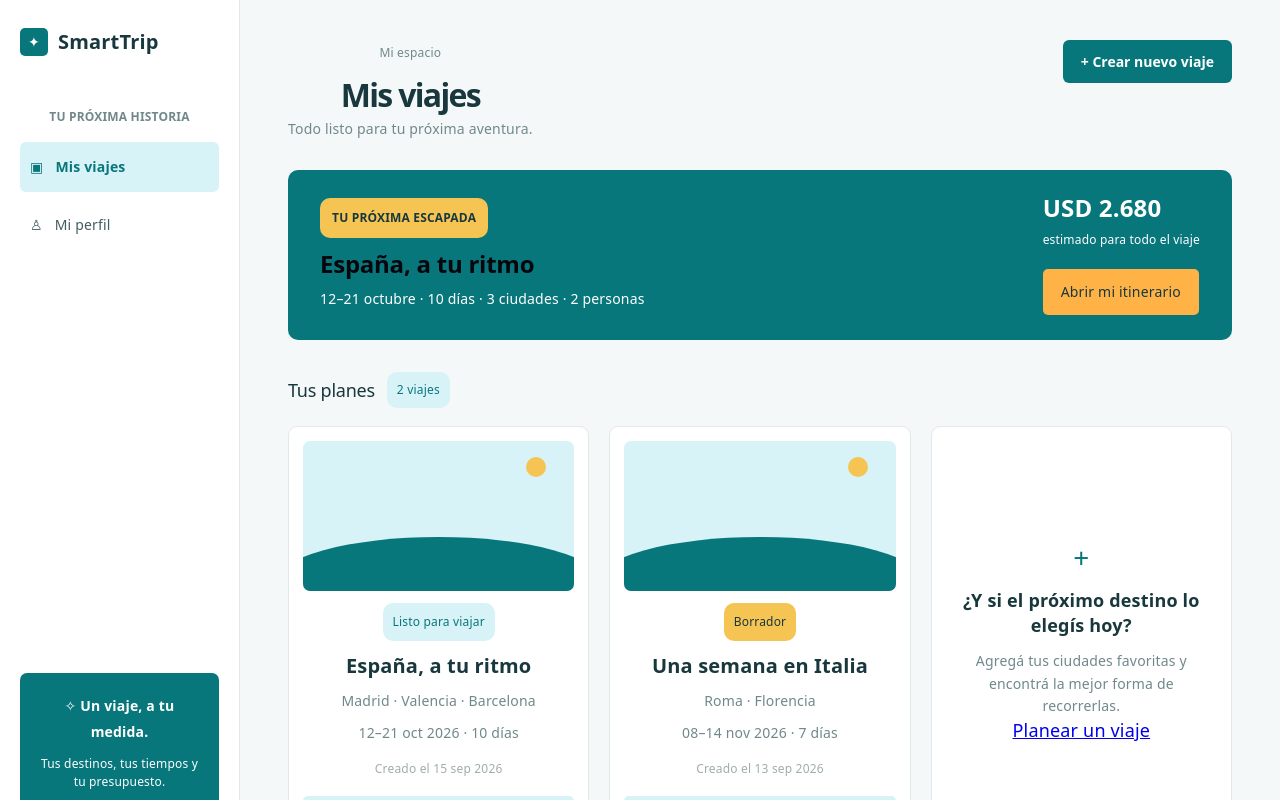
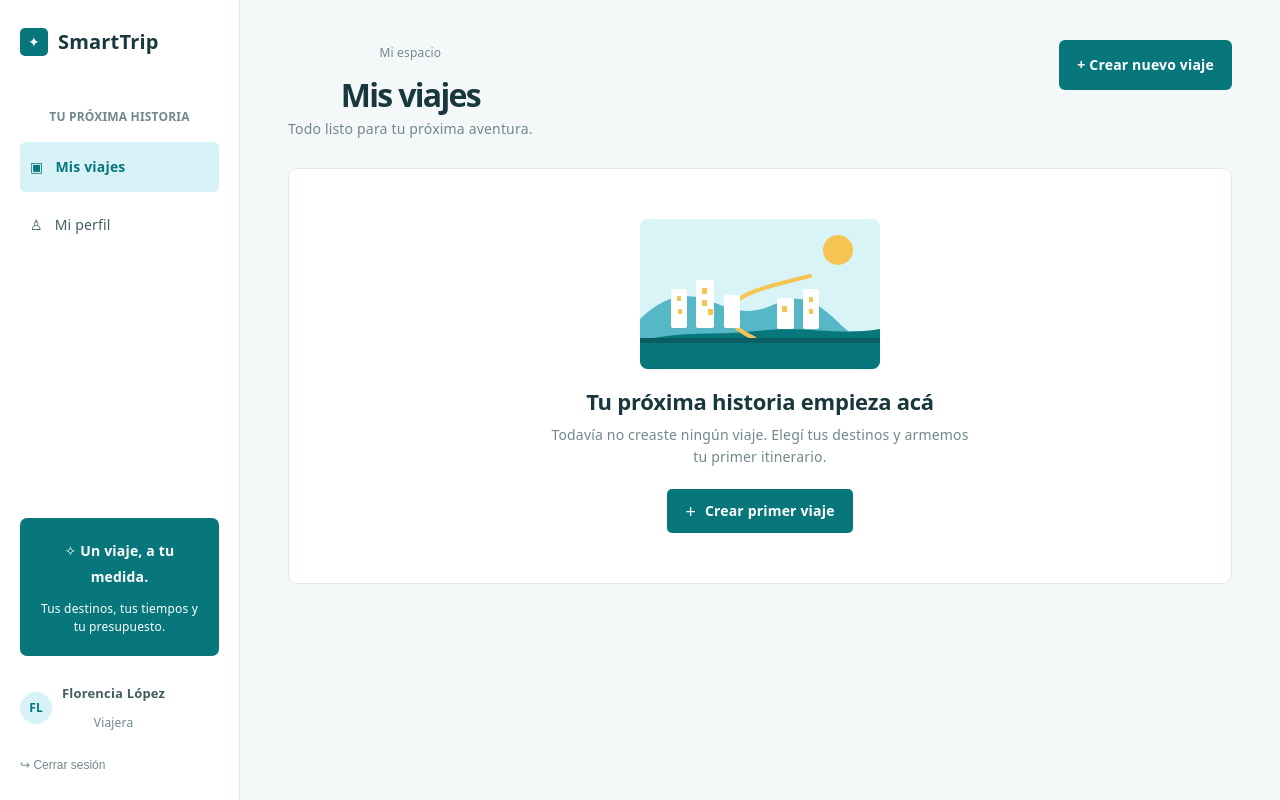
Before and after one commit to CaroMzz/SmartTrip-Frontend, a React (Vite) app: page /my-trips in a window 1280 px wide. Shown: the top 800 px of the page. Built offline with nearby package versions, Linux system fonts and the light colour scheme.

Commit message:
My trips sin viajes

```diff
--- a/src/pages/my-trips/MyTrips.css
+++ b/src/pages/my-trips/MyTrips.css
@@ -38,6 +38,10 @@
 }
 
 .create-trip-button {
+  min-height: 42px;
+  display: inline-flex;
+  align-items: center;
+  justify-content: center;
   padding: 12px 18px;
   border: none;
   border-radius: 6px;
@@ -46,7 +50,117 @@
   font-family: inherit;
   font-size: 14px;
   font-weight: 600;
-  cursor: pointer;
+  text-decoration: none;
+  box-sizing: border-box;
+}
+
+.create-trip-button:hover,
+.empty-trips-create-button:hover {
+  background-color: #06686d;
+}
+
+.create-trip-button:focus-visible,
+.empty-trips-create-button:focus-visible {
+  outline: 2px solid #18383d;
+  outline-offset: 3px;
+}
+
+.empty-trips-state {
+  min-height: clamp(320px, 52vh, 440px);
+  display: flex;
+  flex-direction: column;
+  align-items: center;
+  justify-content: center;
+  margin-top: 26px;
+  padding: 32px 24px;
+  border: 1px solid #e1e9ea;
+  border-radius: 9px;
+  background-color: #ffffff;
+  text-align: center;
+  box-sizing: border-box;
+}
+
+.empty-trips-artwork {
+  width: min(100%, 240px);
+  aspect-ratio: 8 / 5;
+  overflow: hidden;
+  border-radius: 8px;
+  background-color: #d9f4f7;
+}
+
+.empty-trips-artwork svg {
+  width: 100%;
+  height: 100%;
+  display: block;
+}
+
+.empty-art-sun {
+  fill: #f6c453;
+}
+
+.empty-art-sea {
+  fill: #56b8c6;
+}
+
+.empty-art-ground {
+  fill: #08777c;
+}
+
+.empty-art-route {
+  fill: none;
+  stroke: #f6c453;
+  stroke-width: 4;
+  stroke-linecap: round;
+}
+
+.empty-art-building {
+  fill: #ffffff;
+}
+
+.empty-art-window {
+  fill: #f6c453;
+}
+
+.empty-art-base {
+  fill: #0a5d63;
+}
+
+.empty-trips-state h2 {
+  margin: 20px 0 0;
+  color: #18383d;
+  font-size: 22px;
+  font-weight: 600;
+}
+
+.empty-trips-state > p {
+  max-width: 420px;
+  margin: 9px 0 0;
+  color: #71888b;
+  font-size: 14px;
+  line-height: 1.55;
+}
+
+.empty-trips-create-button {
+  min-width: 180px;
+  min-height: 44px;
+  display: inline-flex;
+  align-items: center;
+  justify-content: center;
+  gap: 9px;
+  margin-top: 22px;
+  padding: 0 18px;
+  border-radius: 5px;
+  color: #ffffff;
+  background-color: #08777c;
+  font-size: 14px;
+  font-weight: 600;
+  text-decoration: none;
+  box-sizing: border-box;
+}
+
+.empty-trips-create-button span {
+  font-size: 18px;
+  font-weight: 400;
 }
 
 .trips-section {
@@ -135,3 +249,24 @@
     grid-template-columns: 1fr;
   }
 }
+
+@media (max-width: 650px) {
+  .my-trips-content {
+    padding: 28px 18px;
+  }
+
+  .my-trips-header {
+    flex-direction: column;
+    gap: 16px;
+  }
+
+  .empty-trips-state {
+    min-height: 360px;
+    margin-top: 22px;
+    padding: 24px 18px;
+  }
+
+  .empty-trips-state h2 {
+    font-size: 20px;
+  }
+}
--- a/src/pages/my-trips/MyTrips.jsx
+++ b/src/pages/my-trips/MyTrips.jsx
@@ -3,6 +3,8 @@ import TripSummary from "../../components/TripSummary";
 import TripCard from "../../components/TripCard";
 import { Link } from "react-router-dom";
 import "./MyTrips.css";
+
+const trips = [];
 
 function MyTrips() {
   return (
@@ -21,57 +23,35 @@ function MyTrips() {
             </p>
           </div>
 
-          <button
-            type="button"
-            className="create-trip-button"
-          >
+          <Link to="/new-trip" className="create-trip-button">
             + Crear nuevo viaje
-          </button>
+          </Link>
         </header>
 
+        {trips.length === 0 ? (
+          <EmptyTripsState />
+        ) : (
+          <>
             <TripSummary />
 
             <section className="trips-section">
               <div className="section-title">
                 <h2>Tus planes</h2>
-            <span>2 viajes</span>
+                <span>{trips.length} viajes</span>
               </div>
 
               <div className="trips-grid">
-            <TripCard
-              status="Listo para viajar"
-              statusType="ready"
-              title="España, a tu ritmo"
-              cities="Madrid · Valencia · Barcelona"
-              dates="12–21 oct 2026 · 10 días"
-              createdDate="Creado el 15 sep 2026"
-              buttonText="Ver itinerario"
-              to="/itinerary"
-            />
-
-            <TripCard
-              status="Borrador"
-              statusType="draft"
-              title="Una semana en Italia"
-              cities="Roma · Florencia"
-              dates="08–14 nov 2026 · 7 días"
-              createdDate="Creado el 13 sep 2026"
-              buttonText="Seguir planificando"
-              to="/budget-preferences"
-            />
+                {trips.map((trip) => (
+                  <TripCard key={trip.id} {...trip} />
+                ))}
 
                 <article className="new-trip-card">
-              <span className="new-trip-icon">+</span>
-
-              <h3>
-                ¿Y si el próximo destino lo elegís hoy?
-              </h3>
-
+                  <span className="new-trip-icon" aria-hidden="true">+</span>
+                  <h3>¿Y si el próximo destino lo elegís hoy?</h3>
                   <p>
-                Agregá tus ciudades favoritas y encontrá la
-                mejor forma de recorrerlas.
+                    Agregá tus ciudades favoritas y encontrá la mejor forma de
+                    recorrerlas.
                   </p>
-
                   <Link to="/new-trip">Planear un viaje</Link>
                 </article>
               </div>
@@ -80,9 +60,46 @@ function MyTrips() {
             <p className="private-trips-message">
               Tus viajes son privados y solo vos podés administrarlos.
             </p>
+          </>
+        )}
       </main>
     </div>
   );
 }
 
+function EmptyTripsState() {
+  return (
+    <section className="empty-trips-state" aria-labelledby="empty-trips-title">
+      <div className="empty-trips-artwork">
+        <svg
+          viewBox="0 0 240 150"
+          role="img"
+          aria-label="Ilustración de una ciudad junto al mar"
+        >
+          <circle className="empty-art-sun" cx="198" cy="31" r="15" />
+          <path className="empty-art-sea" d="M0 100 C24 76 48 72 73 83 C96 93 112 96 135 85 C163 72 179 85 197 102 C214 119 226 126 240 116 L240 150 L0 150 Z" />
+          <path className="empty-art-ground" d="M0 122 C45 111 76 117 116 112 C164 106 197 117 240 110 L240 150 L0 150 Z" />
+          <path className="empty-art-route" d="M114 119 C88 108 84 92 98 81 C109 72 133 66 170 57" />
+          <rect className="empty-art-building" x="31" y="70" width="16" height="39" rx="2" />
+          <rect className="empty-art-building" x="56" y="61" width="18" height="48" rx="2" />
+          <rect className="empty-art-building" x="84" y="76" width="16" height="33" rx="2" />
+          <rect className="empty-art-building" x="137" y="79" width="17" height="31" rx="2" />
+          <rect className="empty-art-building" x="163" y="70" width="16" height="40" rx="2" />
+          <path className="empty-art-window" d="M37 77h4v5h-4zm25-8h5v6h-5zm0 12h5v6h-5zm-24 9h4v5h-4zm30 0h5v6h-5zm74-3h5v6h-5zm27-9h4v5h-4zm0 12h4v5h-4z" />
+          <rect className="empty-art-base" y="119" width="240" height="5" />
+        </svg>
+      </div>
+      <h2 id="empty-trips-title">Tu próxima historia empieza acá</h2>
+      <p>
+        Todavía no creaste ningún viaje. Elegí tus destinos y armemos tu
+        primer itinerario.
+      </p>
+      <Link to="/new-trip" className="empty-trips-create-button">
+        <span aria-hidden="true">+</span>
+        Crear primer viaje
+      </Link>
+    </section>
+  );
+}
+
 export default MyTrips;
```
Lines whose indentation alone changed are shown as unchanged.
